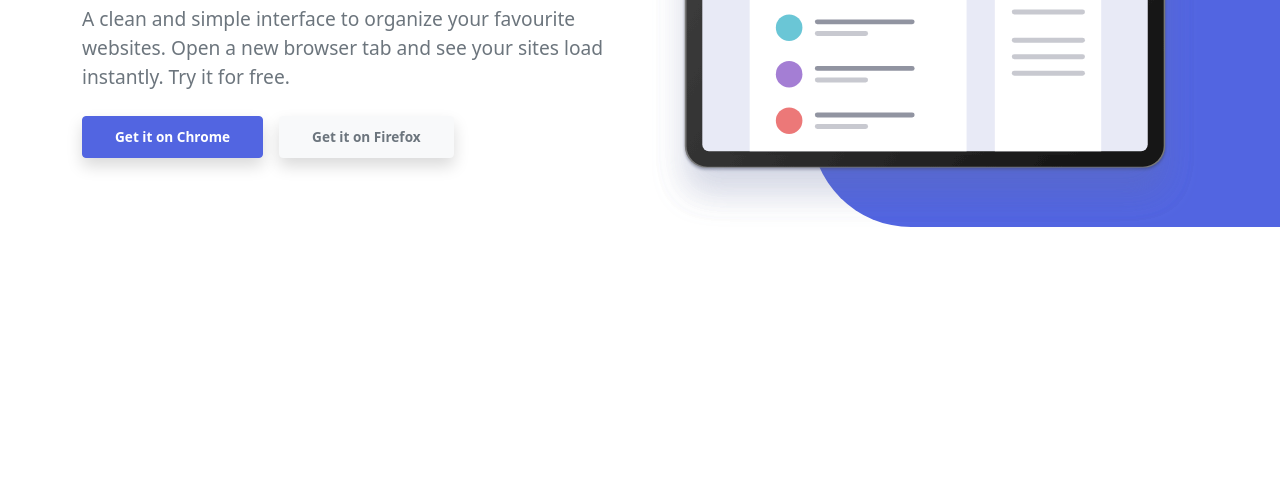
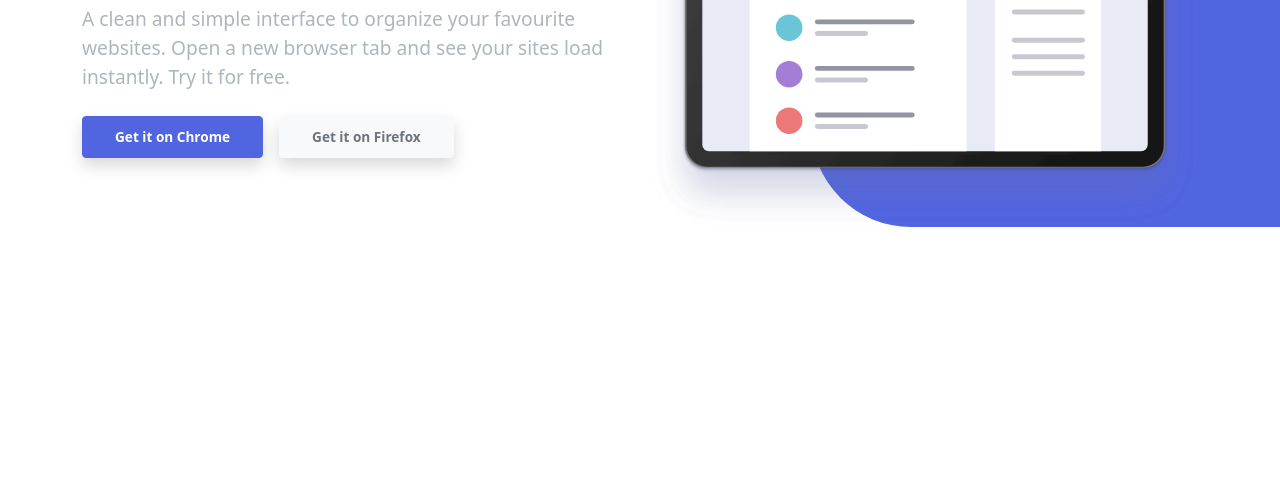
Before and after one commit to ssr-bcn/ITAcademy-sprint-2, a website: page nivell-1/exercici-1/index.html in a window 1280 px wide. Shown: the part 310-800 px from the top of the page. Drawn offline with Linux system fonts and the light colour scheme.

Commit message:
Modificat color de paragrafs

```diff
--- a/nivell-1/exercici-1/index.html
+++ b/nivell-1/exercici-1/index.html
@@ -52,7 +52,7 @@
 
       <div class="col-12 col-lg-6 order-2 order-lg-1 d-flex flex-column justify-content-center align-items-center align-items-lg-start mt-5 mt-lg-0">
         <h1 class="m-0 text-center text-lg-start fw-bold">A Simple Bookmark Manager</h1>
-        <p class="fs-custom text-muted my-4 text-center text-lg-start">A clean and simple interface to organize your favourite websites. Open a new browser tab and see your sites load instantly. Try it for free.</p>
+        <p class="fs-custom my-4 text-center text-lg-start">A clean and simple interface to organize your favourite websites. Open a new browser tab and see your sites load instantly. Try it for free.</p>
         <div class="d-flex gap-2 gap-sm-3 flex-wrap">
           <a href="#" class="btn btn-primary shadow mb-4">Get it on Chrome</a>
           <a href="#" class="btn btn-light shadow mb-4">Get it on Firefox</a>
--- a/nivell-1/exercici-1/sass/base/_typography.scss
+++ b/nivell-1/exercici-1/sass/base/_typography.scss
@@ -4,6 +4,7 @@ h1, h2 {
 
 .fs-custom {
   font-size: 1.2rem;
+  color: $gray-500 !important;
 
   @include media-breakpoint-down(sm) {
     font-size: .95rem;
```
Also changed, not shown: nivell-1/exercici-1/css/main.css, 1 other file.
